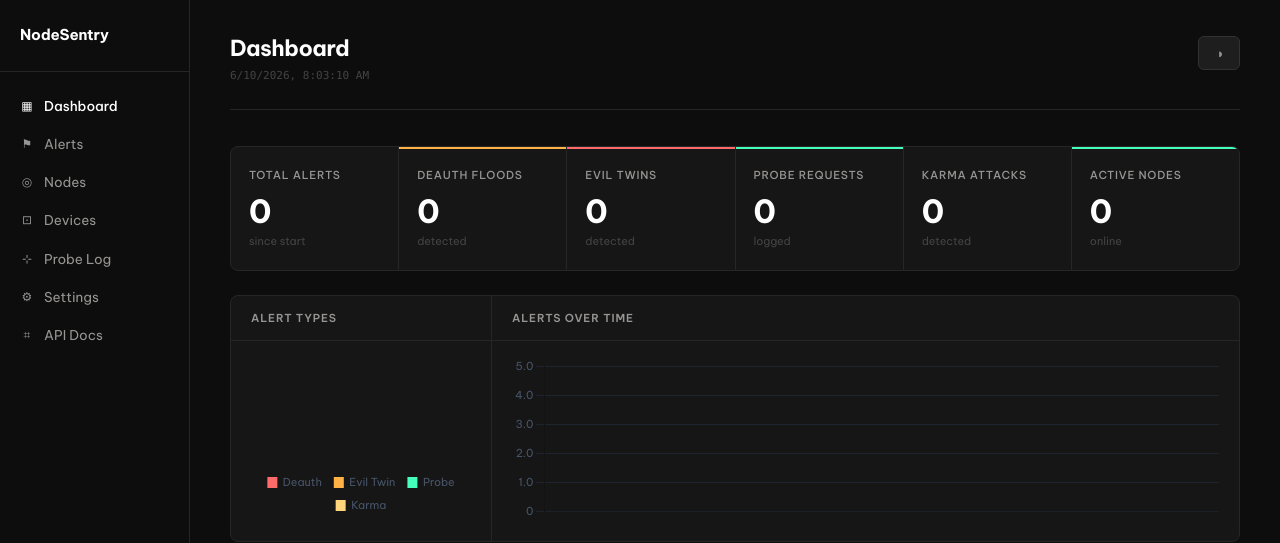
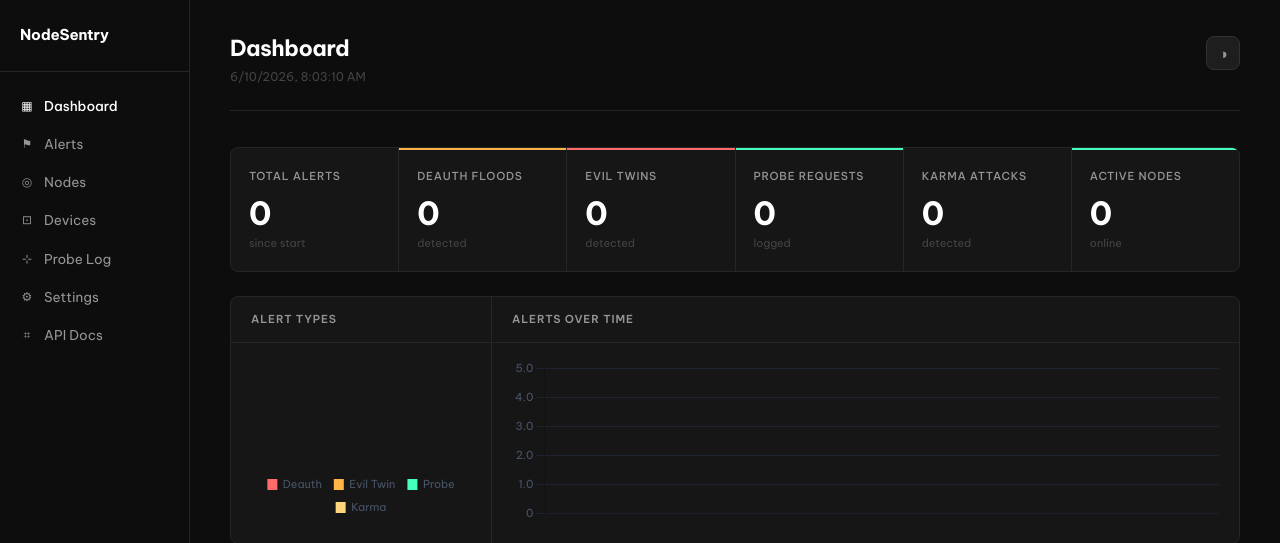
Before and after one commit to amiraliuks/node-sentry, a Flask app: page / in a window 1280 px wide. Shown: the top 543 px of the page. Run offline with Flask 3, Linux system fonts and the light colour scheme; data that the repository does not hold is empty; parts of the project's set-up code (start-up, migrations or seed data) failed here and were passed over; some libraries are stand-ins or nearby versions.

Commit message:
Polish for release: screenshots + LICENSE, topbar/theme CSS, document flash.sh/logging.sh, rename migration script

```diff
--- a/server/static/css/style.css
+++ b/server/static/css/style.css
@@ -143,8 +143,8 @@ body { display: flex; }
   letter-spacing: -0.02em;
 }
 .page-sub {
-  font-family: var(--font-mono);
-  font-size: 11px;
+  font-family: var(--font);
+  font-size: 12px;
   color: var(--text-muted);
   display: block;
   margin-top: 3px;
@@ -158,18 +158,24 @@ body { display: flex; }
 
 /* Theme toggle */
 .theme-btn {
+  display: inline-flex;
+  align-items: center;
+  justify-content: center;
+  width: 34px;
+  height: 34px;
+  padding: 0;
   background: var(--bg3);
   border: 1px solid var(--border2);
-  border-radius: 6px;
+  border-radius: 8px;
   color: var(--text-sub);
-  font-size: 13px;
-  font-weight: 500;
-  padding: 8px 16px;
+  font-size: 15px;
+  line-height: 1;
   cursor: pointer;
   font-family: var(--font);
-  transition: color 0.15s, background 0.15s;
+  transition: color 0.15s, background 0.15s, border-color 0.15s, transform 0.15s;
 }
-.theme-btn:hover { color: var(--text); background: var(--bg4); }
+.theme-btn:hover { color: var(--text); background: var(--bg4); border-color: var(--text-muted); }
+.theme-btn:active { transform: scale(0.92); }
 
 /* Filter bar */
 .filter-bar {
--- a/server/templates/api_docs.html
+++ b/server/templates/api_docs.html
@@ -40,8 +40,6 @@
       background: var(--bg2);
     }
     .swagger-ui .opblock .opblock-summary { border-radius: 6px; }
-    /* Path (e.g. /api/config) had no rule, so it fell back to swagger's dark
-       default and was nearly invisible on the dark theme. */
     .swagger-ui .opblock-summary-path,
     .swagger-ui .opblock-summary-path__deprecated,
     .swagger-ui .opblock-summary-path a {
```
Also changed, not shown: CONTRIBUTING.md (+1 -1 lines), README.md, backfill_devices.py (renamed from backfille_devices.py), 9 other files.
